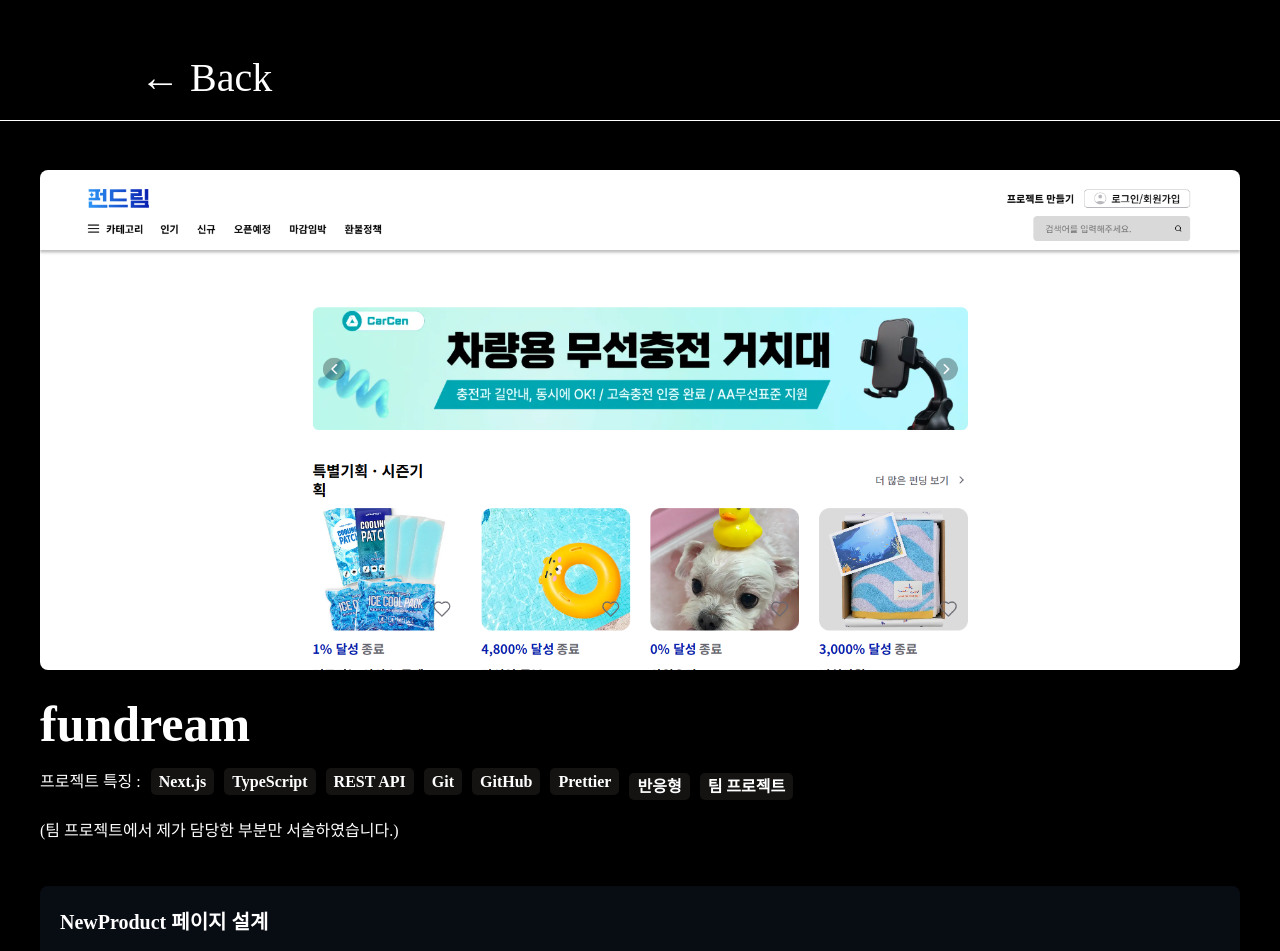
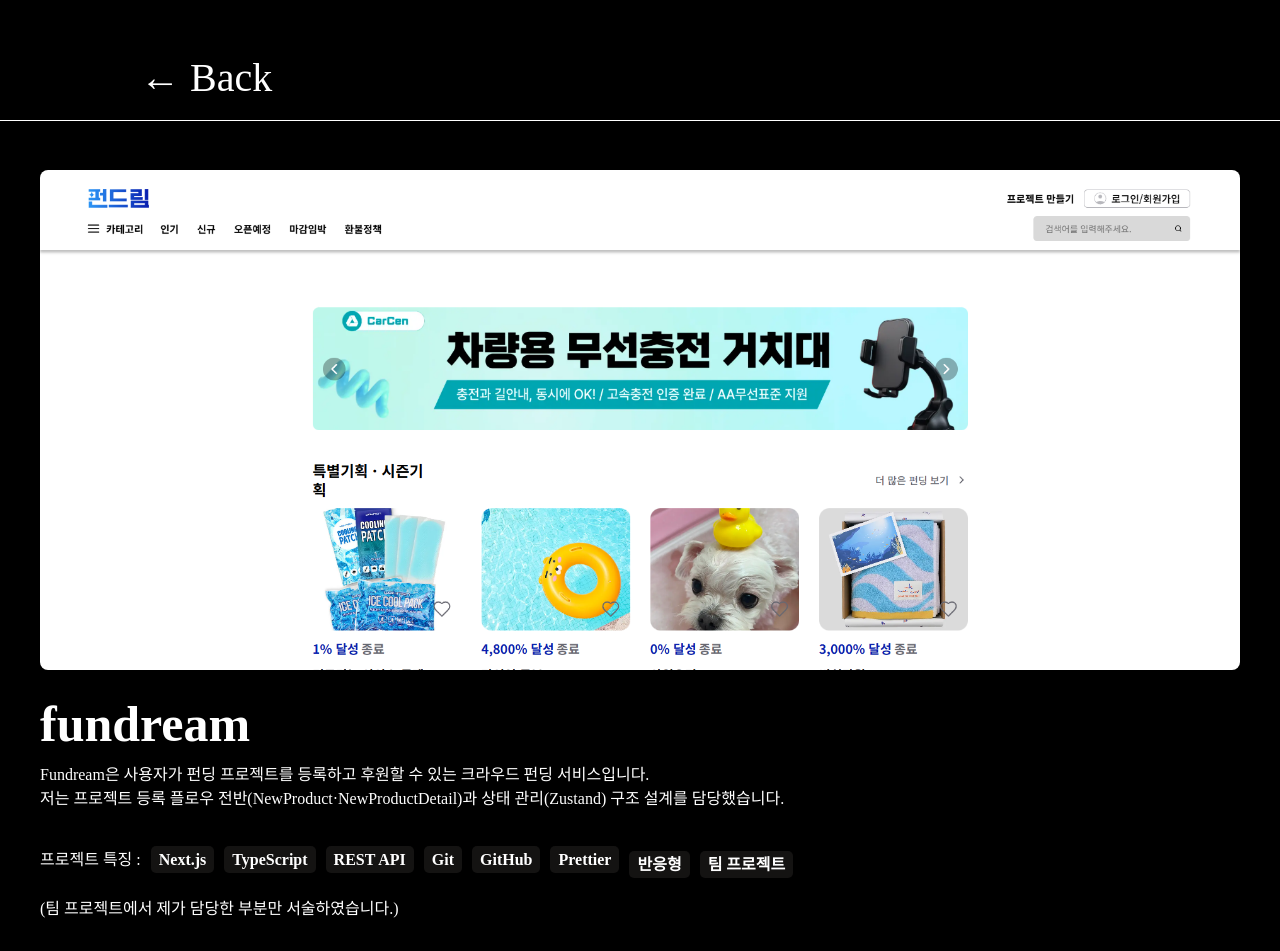
Before and after one commit to teakyungg/Frontend-Portfolio, a Next.js app: page /Project/Fundream in a window 1280 px wide. Shown: the top 951 px of the page. Built offline with nearby package versions, Linux system fonts and the light colour scheme; a web font is replaced by a local one.

Commit message:
feat/fundream add project description

```diff
--- a/src/app/Project/(Page)/Fundream/page.tsx
+++ b/src/app/Project/(Page)/Fundream/page.tsx
@@ -38,6 +38,10 @@ export default function Fundream() {
             {/* 내용 */}
             <div className={style.projectDesc}>
                 <div className={style.mainTitle}>fundream</div>
+                <div className={style.descContent} style={{position:"relative", bottom:"20px"}}>
+                    {`Fundream은 사용자가 펀딩 프로젝트를 등록하고 후원할 수 있는 크라우드 펀딩 서비스입니다.
+                      저는 프로젝트 등록 플로우 전반(NewProduct·NewProductDetail)과 상태 관리(Zustand) 구조 설계를 담당했습니다.`}
+                </div>
 
                 <div className={style.skill}>
                     <span>프로젝트 특징 :</span>
```
